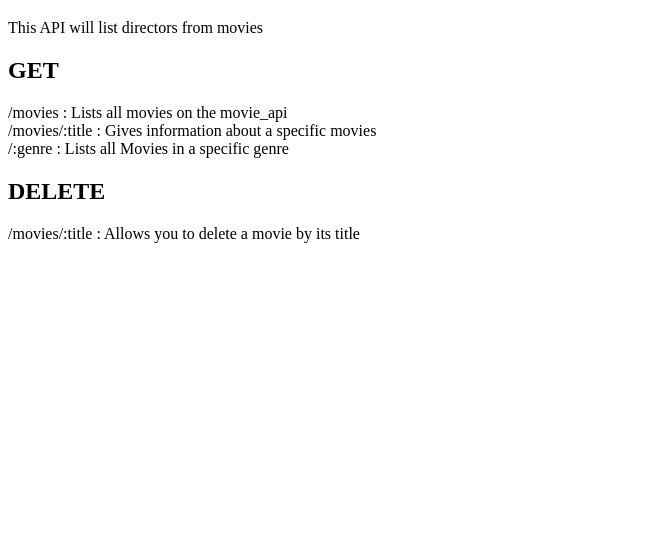
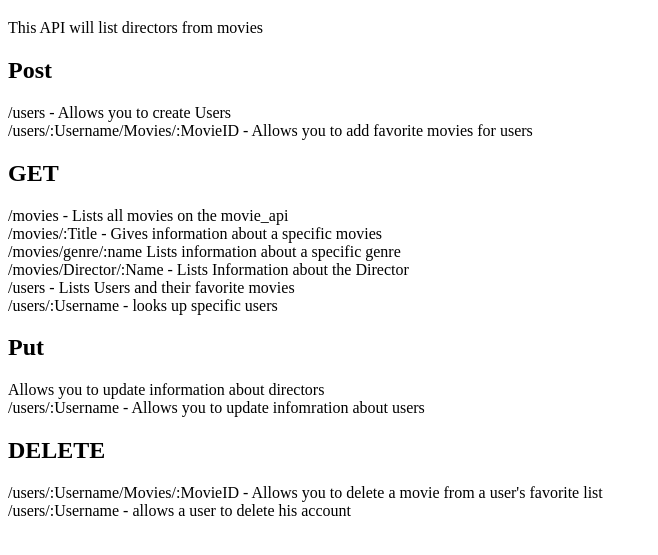
Before and after one commit to dill337/movie_api, a website: page public/documentation.html in a window 1280 px wide. Shown: the part 61-616 px from the top of the page, without its empty margins (0-658 px from the left). Drawn offline with Linux system fonts and the light colour scheme.

Commit message:
updated routes

```diff
--- a/public/documentation.html
+++ b/public/documentation.html
@@ -11,21 +11,44 @@
       This API will list directors from movies
     </p>
     <h2>
+      Post
+    </h2>
+      <p>
+        /users - Allows you to create Users
+        <br>
+        /users/:Username/Movies/:MovieID - Allows you to add favorite movies for users
+      </p>
+
+    <h2>
       GET
     </h2>
       <p>
-        /movies : Lists all movies on the movie_api
+        /movies - Lists all movies on the movie_api
         <br>
-        /movies/:title : Gives information about a specific movies
+        /movies/:Title - Gives information about a specific movies
         <br>
-        /:genre : Lists all Movies in a specific genre
+        /movies/genre/:name Lists information about a specific genre
         <br>
+        /movies/Director/:Name - Lists Information about the Director
+        <br>
+        /users - Lists Users and their favorite movies
+        <br>
+        /users/:Username - looks up specific users
       </p>
+    <h2>
+      Put
+    </h2>
+      <p>
+        Allows you to update information about directors
+        <br>
+        /users/:Username - Allows you to update infomration about users
     <h2>
       DELETE
     </h2>
       <p>
-        /movies/:title :  Allows you to delete a movie by its title
+        /users/:Username/Movies/:MovieID - Allows you to delete a movie from a user's favorite list
+        <br>
+        /users/:Username - allows a user to delete his account
       </p>
 
   </body>
```
